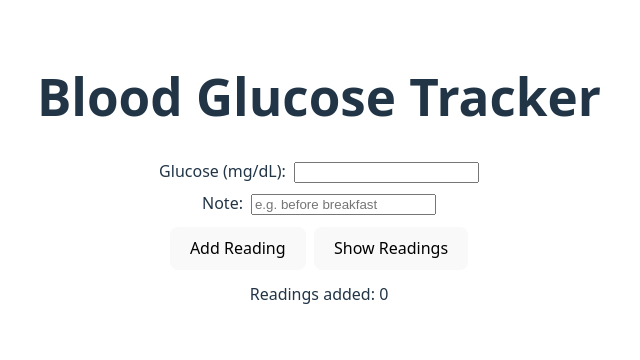
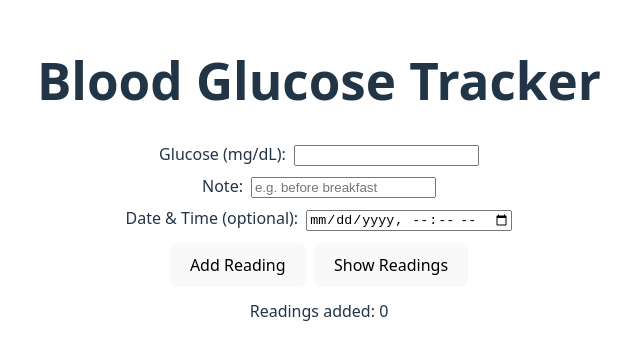
Before and after one commit to kev1ch/Blood_Glucose_Tracker_UI, a React (Vite) app: page / in a window 1280 px wide. Shown: the part 222-582 px from the top of the page, without its empty margins (321-961 px from the left). Built offline with nearby package versions, Linux system fonts and the light colour scheme.

Commit message:
feat: added optional date-time field for user entries. sets as current date-time if empty

```diff
--- a/src/App.tsx
+++ b/src/App.tsx
@@ -6,19 +6,31 @@ function App() {
   const [note, setNote] = useState<string>('')
   const [count, setCount] = useState(0)
 
+  // new: optional datetime input state
+  const [dateTime, setDateTime] = useState<string>('')
+
   const [entries, setEntries] = useState<{ id: number; glucose: number; note: string; ts: number }[]>([])
   const [showTable, setShowTable] = useState(false)
 
   const handleSubmit = (e: React.FormEvent) => {
     e.preventDefault()
     if (glucose.trim() === '') return
-    const entry = { id: Date.now(), glucose: Number(glucose), note, ts: Date.now() }
+
+    // use provided datetime if present, otherwise current time
+    let ts = Date.now()
+    if (dateTime.trim() !== '') {
+      const parsed = new Date(dateTime).getTime()
+      if (!isNaN(parsed)) ts = parsed
+    }
+
+    const entry = { id: Date.now(), glucose: Number(glucose), note, ts }
     console.log('Submitted entry:', entry)
 
     setEntries(prev => [entry, ...prev])
     setCount(c => c + 1)
     setGlucose('')
     setNote('')
+    setDateTime('') // reset optional field
   }
 
   const toggleTable = () => setShowTable(s => !s)
@@ -51,6 +63,19 @@ function App() {
               value={note}
               onChange={e => setNote(e.target.value)}
               placeholder="e.g. before breakfast"
+              style={{ marginLeft: 8 }}
+            />
+          </label>
+        </div>
+
+        {/* optional date/time input */}
+        <div style={{ marginTop: 8 }}>
+          <label>
+            Date & Time (optional):
+            <input
+              type="datetime-local"
+              value={dateTime}
+              onChange={e => setDateTime(e.target.value)}
               style={{ marginLeft: 8 }}
             />
           </label>
```
